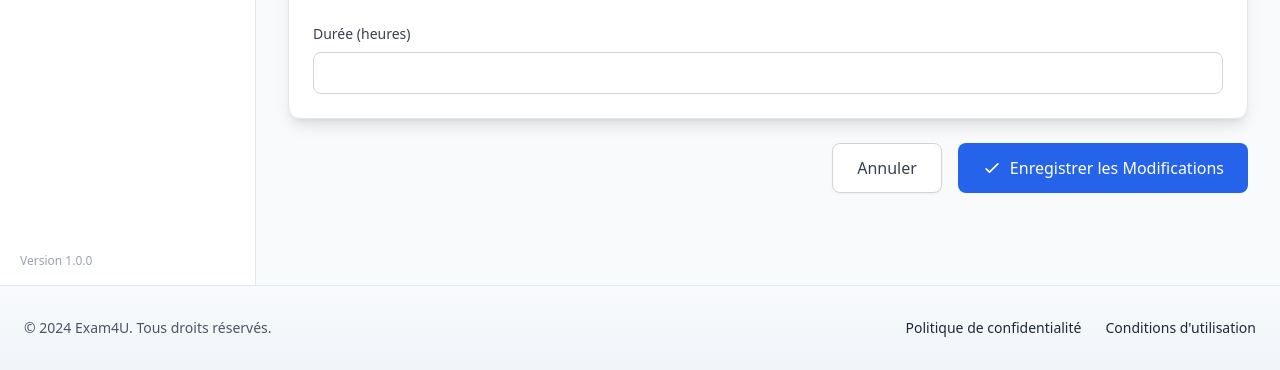
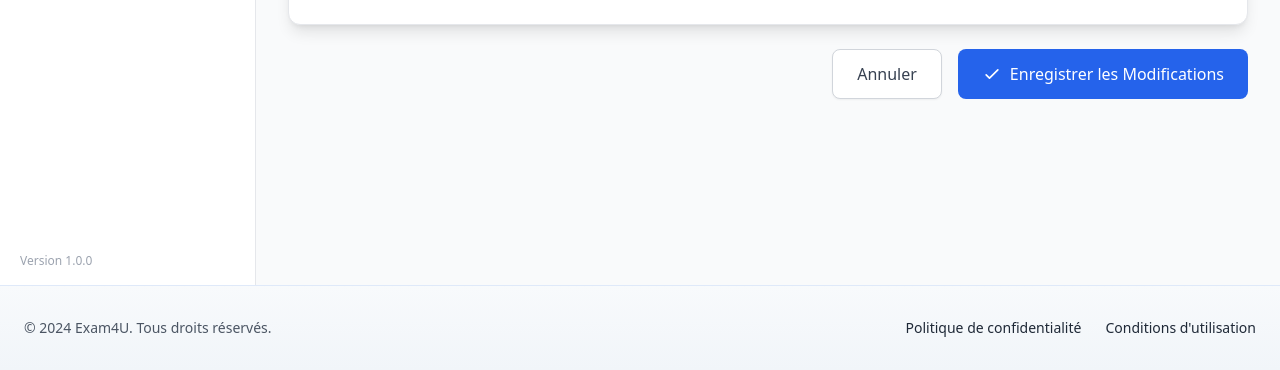
Before and after one commit to YounassAg/EXAM4U, a Django app: template templates/teacher/courses/edit_course.html in a window 1280 px wide. Shown: the part 595-965 px from the top of the page. Run offline with Django 5.2, Linux system fonts and the light colour scheme; the template is opened without the code that fills it, so the values that code supplies are empty; some libraries are stand-ins or nearby versions.

Commit message:
Fix The 'create-course' error.

```diff
--- a/app/views.py
+++ b/app/views.py
@@ -548,7 +548,6 @@ def create_course(request):
             with transaction.atomic():
                 title = request.POST.get('title')
                 description = request.POST.get('description')
-                duration = request.POST.get('duration')
                 specialty_id = request.POST.get('specialty')
 
                 specialty = Specialty.objects.get(id=specialty_id)
@@ -557,7 +556,6 @@ def create_course(request):
                 course = Course.objects.create(
                     title=title,
                     description=description,
-                    duration=duration,
                     specialty=specialty,
                     teacher=teacher
                 )
--- a/templates/teacher/courses/create_course.html
+++ b/templates/teacher/courses/create_course.html
@@ -39,12 +39,6 @@
                         {% endfor %}
                     </select>
                 </div>
-
-                <div>
-                    <label for="duration" class="block text-sm font-medium text-gray-700 mb-2">Durée (heures)</label>
-                    <input type="number" name="duration" id="duration" required
-                           class="w-full px-4 py-2 rounded-lg border border-gray-300 focus:ring-2 focus:ring-blue-500 focus:border-blue-500">
-                </div>
             </div>
 
             <!-- Action Buttons -->
--- a/templates/teacher/courses/edit_course.html
+++ b/templates/teacher/courses/edit_course.html
@@ -41,12 +41,6 @@
                         {% endfor %}
                     </select>
                 </div>
-
-                <div>
-                    <label for="duration" class="block text-sm font-medium text-gray-700 mb-2">Durée (heures)</label>
-                    <input type="number" name="duration" id="duration" value="{{ course.duration }}" required
-                           class="w-full px-4 py-2 rounded-lg border border-gray-300 focus:ring-2 focus:ring-blue-500 focus:border-blue-500">
-                </div>
             </div>
 
             <!-- Action Buttons -->
```
